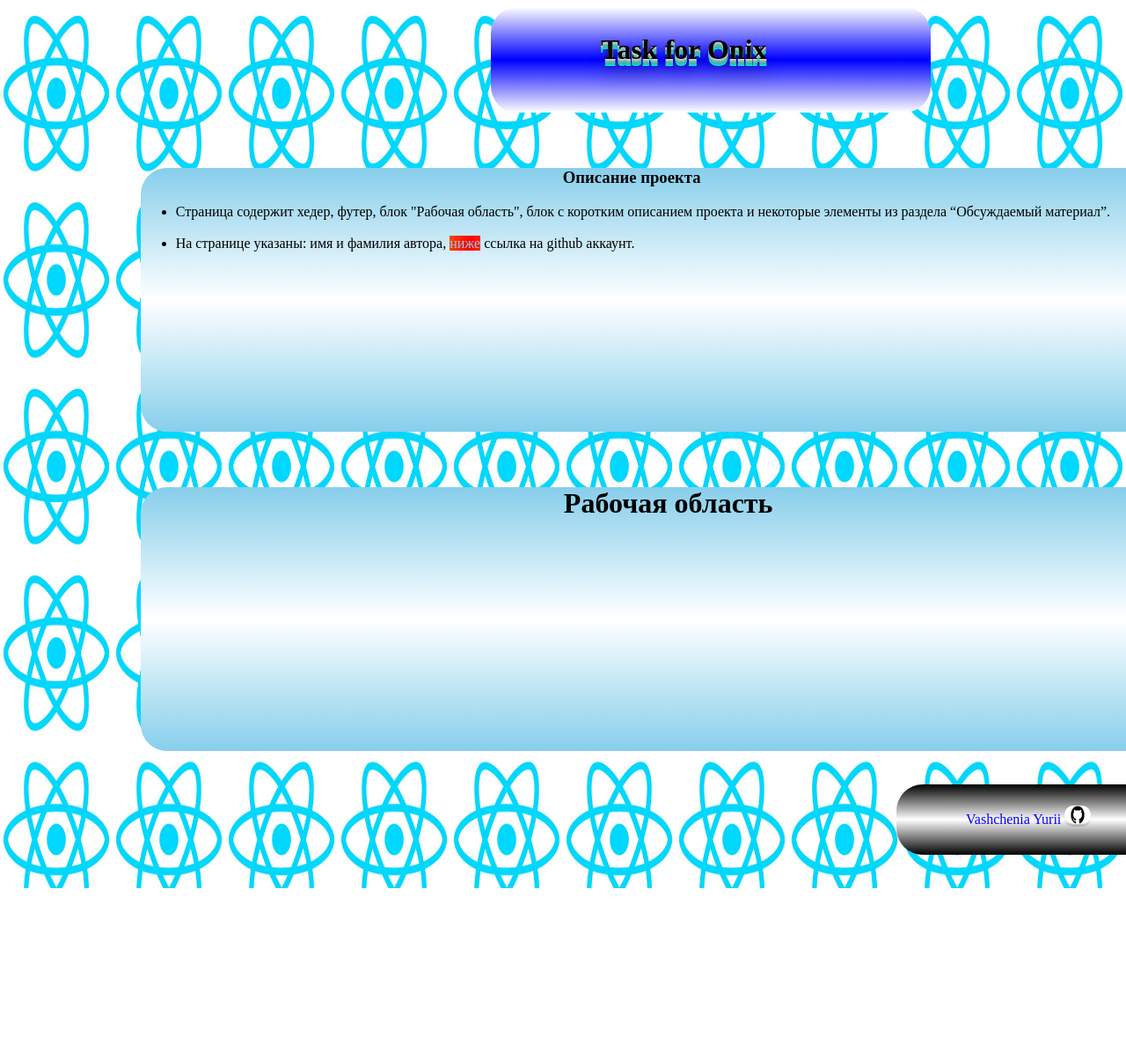
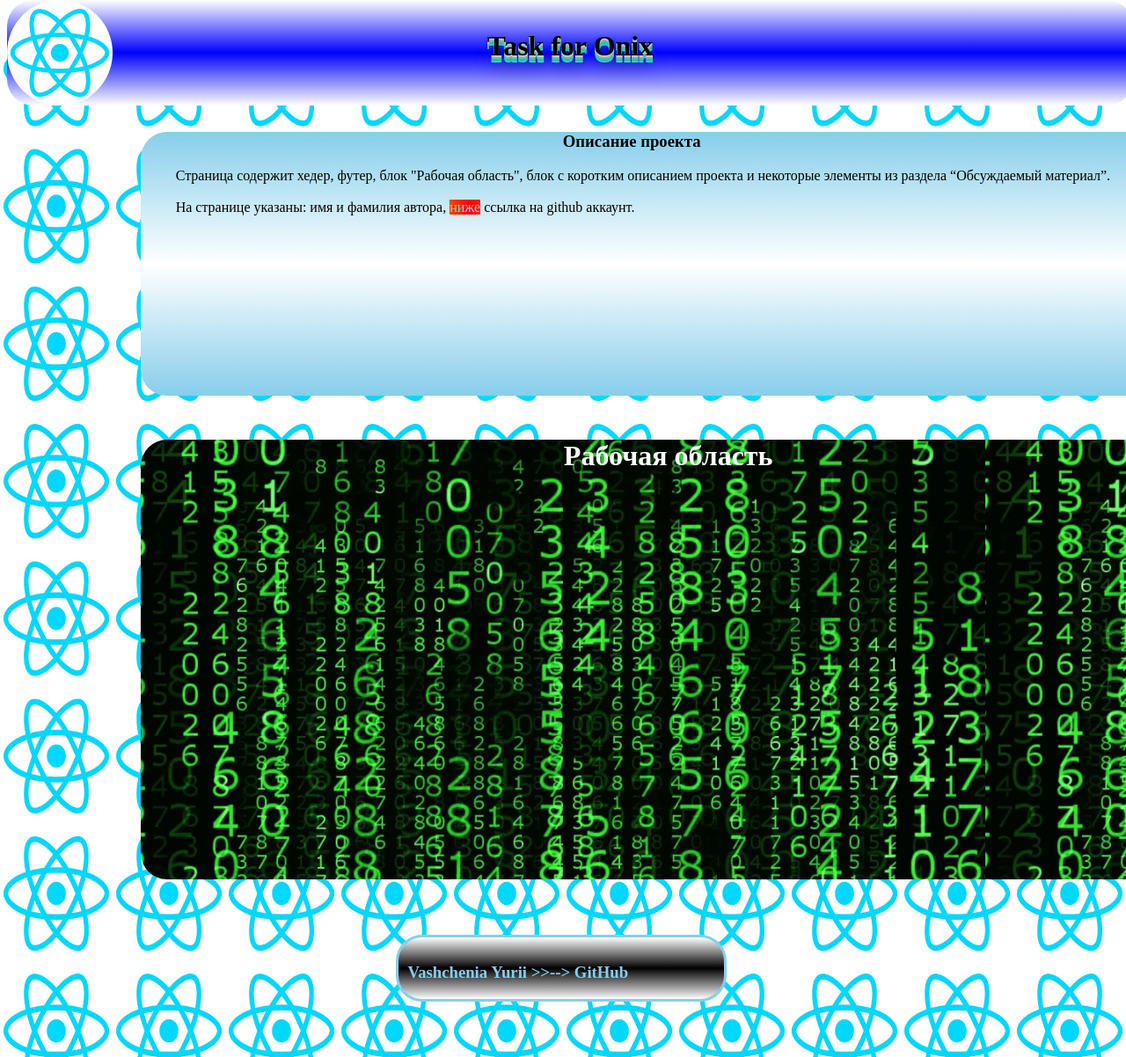
Before and after one commit to Igla-Artem/Task-for-onix, a plain HTML site: page index.html in a window 1280 px wide. Shown: the top 1202 px of the page at 88% size. Before the commit the page ends 1010 px from the top, so only its background shows below. Drawn offline with Linux system fonts and the light colour scheme.

Commit message:
New style changes

```diff
--- a/index.html
+++ b/index.html
@@ -8,9 +8,12 @@
 </head>
 
 <body>
-    <div id="header">
+    <header id="header">
+        <img id="rotate" src="folder_for_logo/logo.jpeg" />
         <h1 class="flashingText"> Task for Onix</h1>
-    </div>
+
+    </header>
+
 
     <div id="projectDescription">
         <h3 style="text-indent: 40%;">Описание проекта</h3>
@@ -29,17 +32,11 @@
         <h1>Рабочая область</h1>
     </div>
 
-    <footer>
-        <div id="autor">
-
-            <div style="color: blue;">Vashchenia Yurii
-                <a href="https://github.com/Igla-Artem/Task-for-Onix" target="_blank">
-                    <img src="folder_for_logo/logoGitHub.jpeg" alt="GitHub" width="30" height="21"></a>
-            </div>
-
-        </div>
-    </footer>
-
+    <header id="autor">
+        <h3>Vashchenia Yurii >>-->
+            <a href="https://github.com/Igla-Artem/Task-for-Onix" target="_blank">GitHub</a>
+        </h3>
+    </header>
 </body>
 
 </html>
--- a/style.css
+++ b/style.css
@@ -1,22 +1,17 @@
-/*??? ????????*/
 body {
     background: url(folder_for_logo/logo_react.jpeg);
-    background-attachment: fixed;
-    background-repeat: repeat;
-    background-size: 10% 21%;
+    background-size: 10% 13%;
 }
 
-/*???????? ?????(header) ?????*/
 #header {
-    width: 500px;
+    top: 0;
+    width: 100%;
     height: 120px;
-    background-color: white;
     border-radius: 30px;
-    margin-left: 550px;
-    position: relative;
+    position: fixed;
+    z-index: 100;
+    background-color: yellowgreen;
     background-image: linear-gradient(white, blue, white);
-
-    /*????? ???? ??????, ??????? ????????? ?? ????? ?????*/
     text-shadow: 0 1px 0 hsl(174, 5%, 80%),
     0 2px 0 hsl(174,5%,75%),
 	0 3px 0 rgb(144, 177, 177),
@@ -31,14 +26,29 @@ body {
 	0 5px 10px rgba(0,0,0,.2),
 	0 10px 10px rgba(0,0,0,.2),
     0 20px 20px rgba(0,0,0,.3);
+
+}
+
+#rotate {
+    width: 120px;
+    height: 120px;
+    border-radius: 60px;
+    animation: rotateLogo 1s infinite linear;
+}
+
+@keyframes rotateLogo {
+    from{
+        transform: rotate(0deg);
+    }
+    to {
+        transform: rotate(360deg);
+    }
 }
 
 .flashingText{
     animation: flashingText 1s infinite;
     text-align: center;
-    margin: 0;position: absolute;
-    top: 25%;
-    left: 25% ;
+    margin-top: -90px;
 }
 
 @keyframes flashingText {
@@ -50,18 +60,27 @@ body {
     }
 }
 
-/*???? ? ????????? ???????*/
 #projectDescription{
+    margin-top: 150px;
     width: 1200px;
     height: 300px;
-    margin-top: 5%;
     margin-left: 12%;
     border-radius: 30px;
     background-image: linear-gradient(skyblue, white, skyblue);
     position: relative;
 }
 
-/*????????...*/
+#projectDescription a {
+    text-decoration: none;
+    background: linear-gradient(100deg,orange, red, orange);
+    background-size: 300% 300%;
+    animation: efectGradient 3s ease infinite;
+}
+
+li {
+    list-style-type: none;
+}
+
 @keyframes efectGradient {
     0% {
         background-position: 0 50%;
@@ -74,55 +93,41 @@ body {
     }
 }
 
-/*???? "??????? ???????"*/
 #projectWorkArea{
     width: 1200px;
-    height: 300px;
-    margin-top: 5%;
+    height: 500px;
+    margin-top: 50px;
     margin-left: 12%;
     border-radius: 30px;
-    position: relative;
-    background-color: white;
-    background-image: linear-gradient(skyblue, white, skyblue);
+    background-image: url(folder_for_logo/matrix.jpg);
+    background-size: 80%;
 }
 
 #projectWorkArea h1 {
     text-align: center;
-}
-
-/*
-???-?? ???? ??????? (Footer) ?????.
-P.S.
-???????? ????? ??? ?? ???????, ?????? ?????????? ?????? ??????? ? ????????,
-??? ? ???????? ?????? ? ??? ??? ??? ????? footer ?????????
-*/
-#autor a{
-    border-radius: 30px;
-    background-color: white;
-    background-image: linear-gradient(black, white, black);
+    color: white;
 }
 
 #autor {
-    height: 80px;
-    width: 300px;
-    margin-top: 3%;
-    margin-bottom: 3%;
-    margin-left: 80%;
-    background-image: linear-gradient(black, white, black);
-    text-align: center;
-    line-height: 80px;
+    width: 350px;
+    height: 50px;
     border-radius: 30px;
+    border-style: solid;
+    text-align: left;
+    background-image: linear-gradient(white, black, white);
+    padding: 10px;
+    color: skyblue;
+    margin: 5%;
+    margin-left: 35%;
+    text-decoration: none;
 }
 
-/*????? ?????? ?????? ????????????? ?? ??????*/
- a {
+#autor a {
     text-decoration: none;
-    background: linear-gradient(100deg,orange, red, orange);
-    background-size: 300% 300%;
-    animation: efectGradient 3s ease infinite;
+    color:skyblue;
 }
 
-/*??????? ??? ???????? github*/
-img {
-    border-radius: 30px;
+#autor a:hover{
+    color:white;
+    animation: rotateLogo 1s linear;
 }
```
Also changed, not shown: folder_for_logo/logo.jpeg (added), folder_for_logo/logoGitHub.jpeg (deleted), folder_for_logo/matrix.jpg (added).
